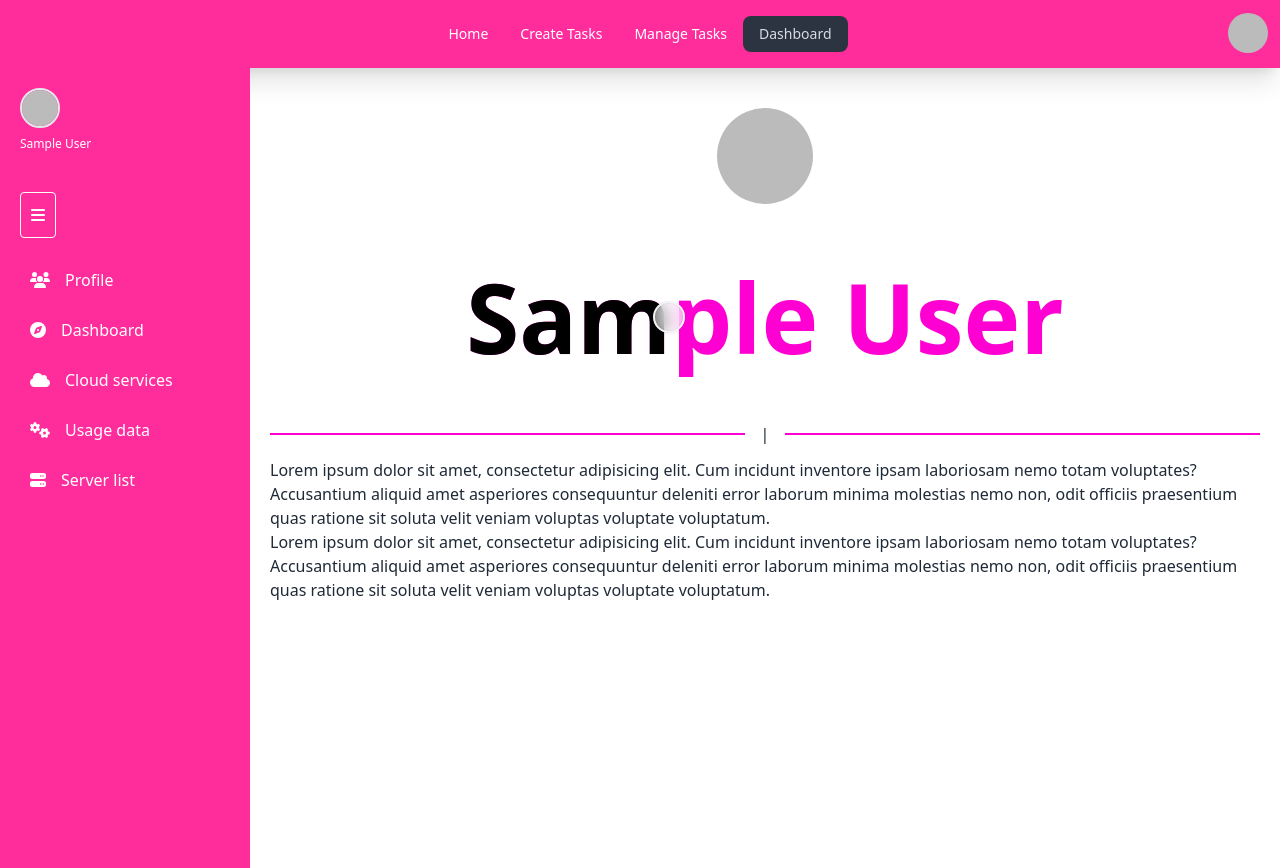
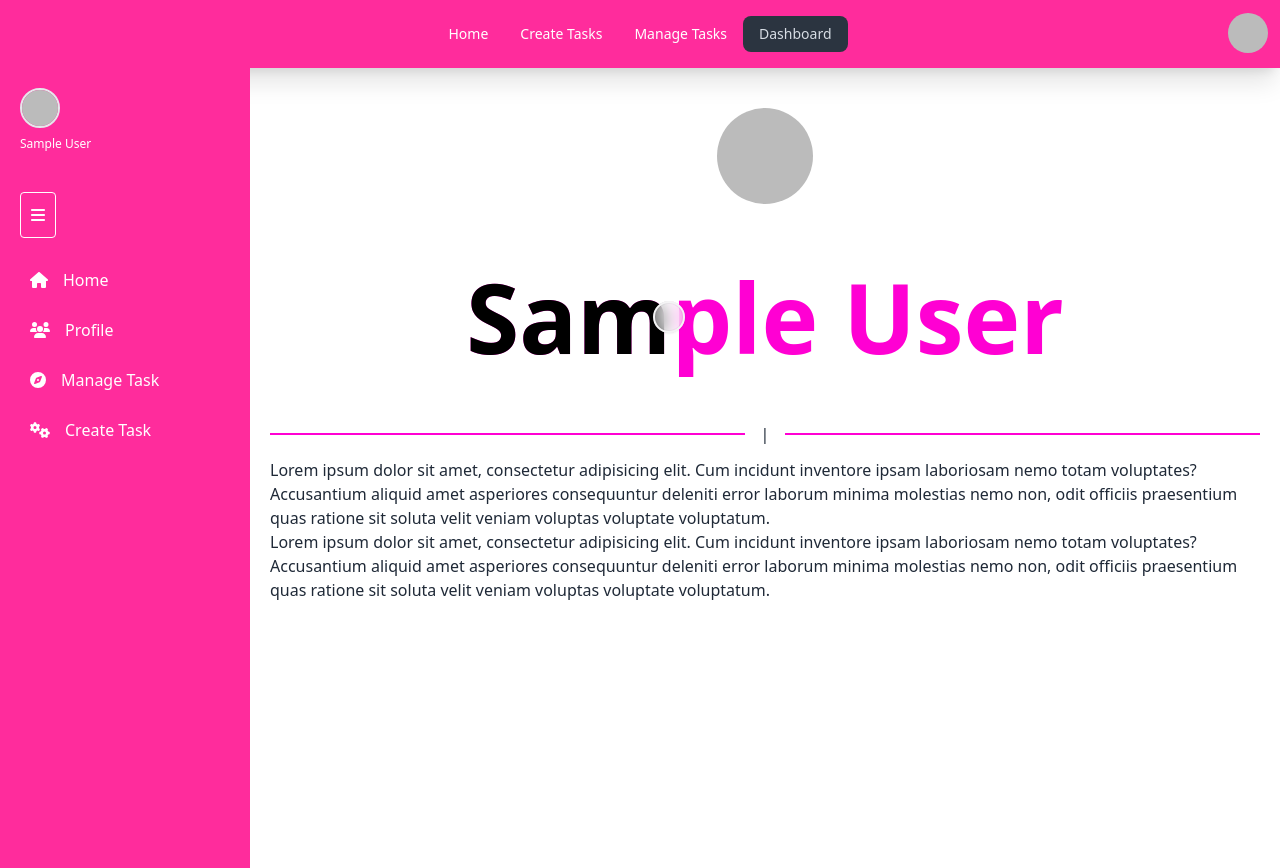
Before and after one commit to Abrar-404/task-management, a React (Vite) app: page /dashboard in a window 1280 px wide. Built offline with nearby package versions, Linux system fonts and the light colour scheme; no server answers; sample sign-in values are in the browser's storage.

Commit message:
added dashboard routes

```diff
--- a/src/Components/Sidebar/Sidebar.jsx
+++ b/src/Components/Sidebar/Sidebar.jsx
@@ -9,17 +9,17 @@ import {
   faCogs,
   faServer,
   faCloud,
+  faHome,
 } from '@fortawesome/free-solid-svg-icons';
 import { Link } from 'react-router-dom';
 import cx from 'classnames';
 import { AuthContext } from '../AuthProvider/AuthProvider';
 
 const menuItems = [
-  { title: 'Profile', icon: faUsers, path: '/profile' },
-  { title: 'Dashboard', icon: faCompass, path: '/dashboard' },
-  { title: 'Cloud services', icon: faCloud, path: '/cloud-services' },
-  { title: 'Usage data', icon: faCogs, path: '/usage-data' },
-  { title: 'Server list', icon: faServer, path: '/server-list' },
+  { title: 'Home', icon: faHome, path: '/' },
+  { title: 'Profile', icon: faUsers, path: '/dashboard' },
+  { title: 'Manage Task', icon: faCompass, path: '/tasks' },
+  { title: 'Create Task ', icon: faCogs, path: '/createtask' },
 ];
 
 const Sidebar = () => {
```
